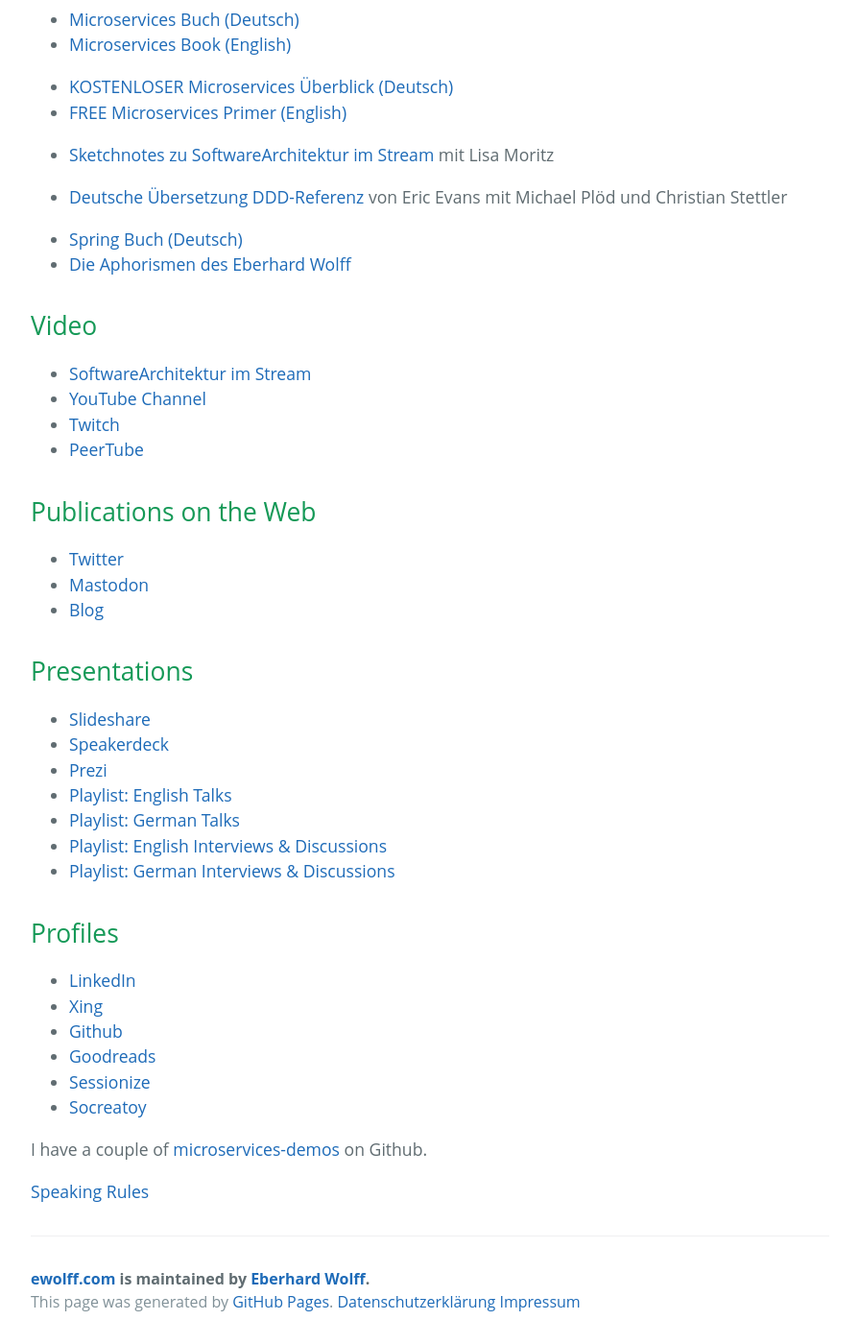
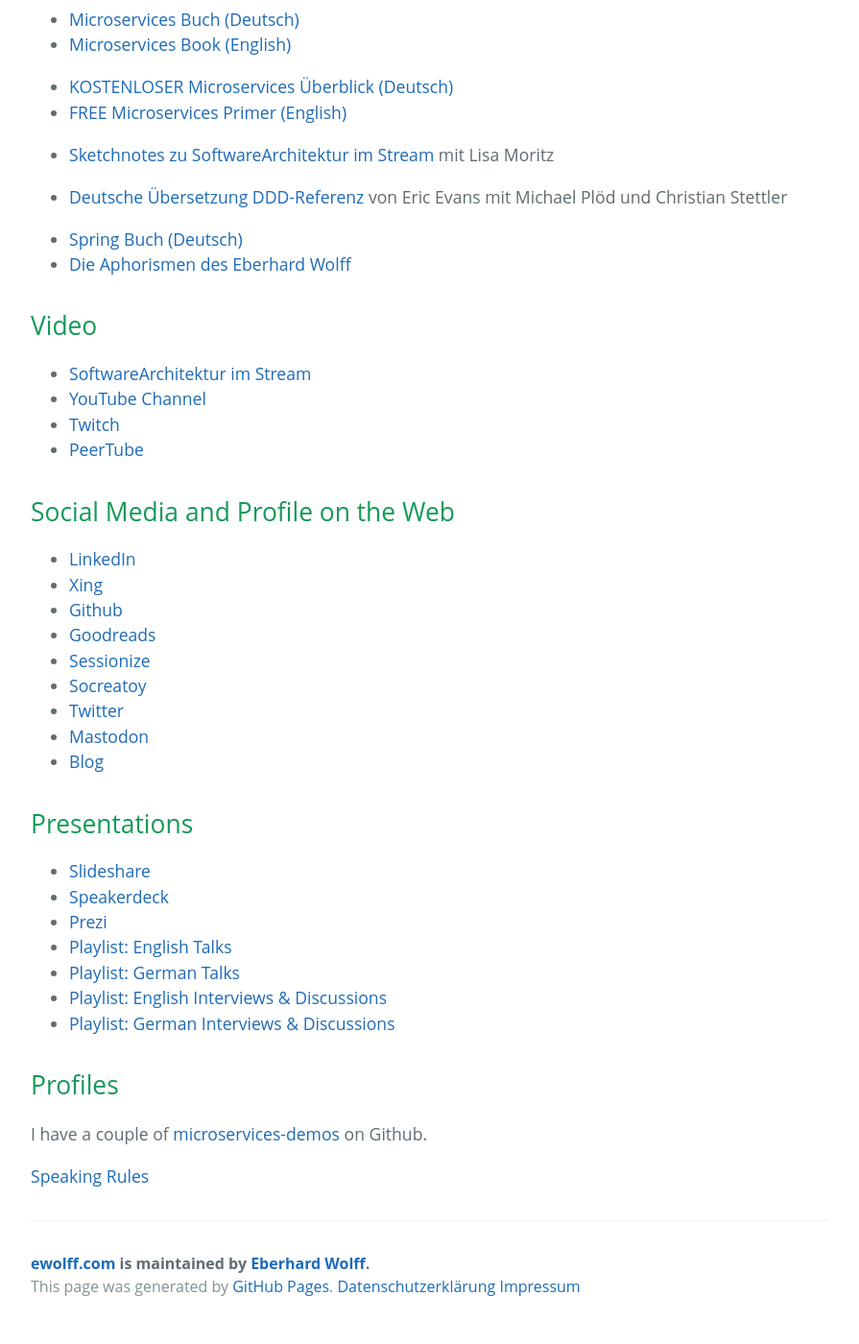
Before and after one commit to ewolff/ewolff.com, a Jekyll site: the page built from index.md, in a window 1280 px wide and 1400 px high, scrolled down 1090 px. Shown: the whole window at 96% size, without its empty margins (192-1087 px from the left). Built offline with Jekyll 4.4.1, drawn with Linux system fonts in a browser that asks for light colours; our own code applies the rules of GitHub Pages for plain Markdown files.

Commit message:
Profile konsolidieren

```diff
--- a/index.md
+++ b/index.md
@@ -54,9 +54,14 @@
 * [Twitch](https://www.twitch.tv/ebrwolff)
 * [PeerTube](https://tube.tchncs.de/a/eberhard_wolff/video-channels)
 
-## Publications on the Web
+## Social Media and Profile on the Web
 
-
+  * [LinkedIn](https://www.linkedin.com/in/eberhardwolff/)
+  * [Xing](https://www.xing.com/profile/Eberhard_Wolff)
+  * [Github](https://github.com/ewolff)
+  * [Goodreads](https://goodreads.com/author/show/111923.Eberhard_Wolff)
+  * [Sessionize](https://sessionize.com/EberhardWolff/)
+  * [Socreatoy](https://www.socreatory.com/de/trainers/eberhard-wolff)
   * [Twitter](https://twitter.com/ewolff)
   * <a rel="me" href="https://mastodon.social/@ewolff">Mastodon</a>
   * [Blog](http://www.heise.de/developer/Continuous-Architecture-2687847.html)
```
Also changed, not shown: other parts of index.md (+0 -7 lines).
